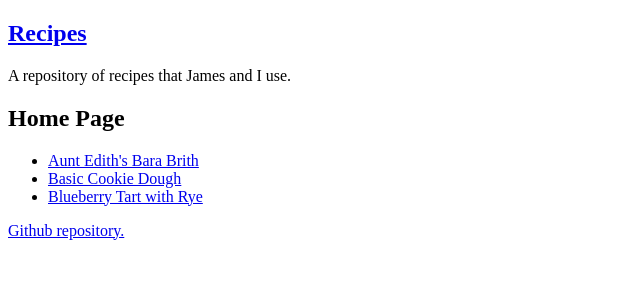
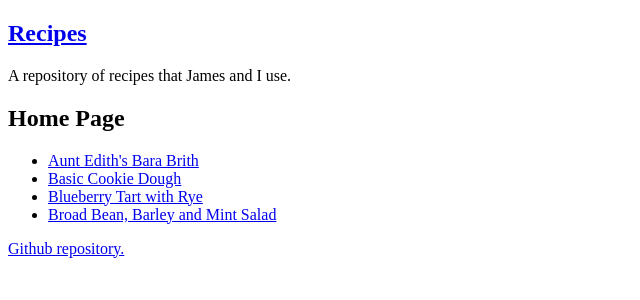
Before and after one commit to StatsRhian/recipes-old-website, a Jekyll site: the page built from index.html, in a window 1280 px wide. Shown: the top 300 px of the page, without its empty margins (0-640 px from the left). Built offline with Jekyll 4.4.1, drawn with Linux system fonts in a browser that asks for light colours.

Commit message:
Update broad-bean-barley-mint-salad.md

```diff
--- a/_my_recipes/broad-bean-barley-mint-salad.md
+++ b/_my_recipes/broad-bean-barley-mint-salad.md
@@ -1,3 +1,8 @@
+---
+title: Broad Bean, Barley and Mint Salad
+layout: default
+---
+
 # Broad Bean, Barley and Mint Salad
 
 - 1l vegetable stock
```
